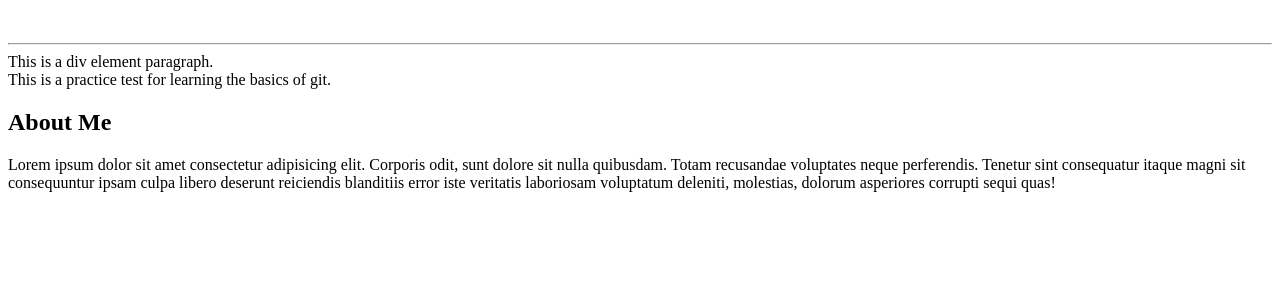
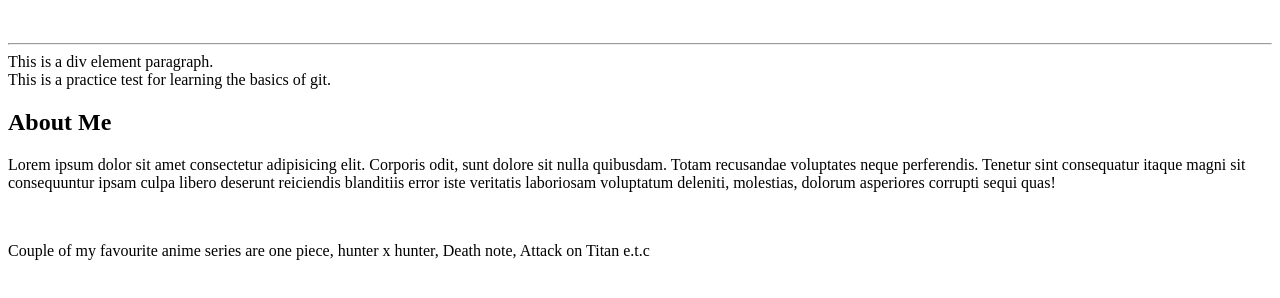
Before and after one commit to akshvatsa/web_development-testprojects, a plain HTML site: page index.html in a window 1280 px wide. Shown: the part 50-348 px from the top of the page. Drawn offline with Linux system fonts and the light colour scheme.

Commit message:
about me section updated in sidebar

```diff
--- a/index.html
+++ b/index.html
@@ -18,7 +18,8 @@
         <!-- this is the edited section start -->
         <aside>
             <h2>About Me</h2>
-            <p>Lorem ipsum dolor sit amet consectetur adipisicing elit. Corporis odit, sunt dolore sit nulla quibusdam. Totam recusandae voluptates neque perferendis. Tenetur sint consequatur itaque magni sit consequuntur ipsam culpa libero deserunt reiciendis blanditiis error iste veritatis laboriosam voluptatum deleniti, molestias, dolorum asperiores corrupti sequi quas!</p>
+            <p>Lorem ipsum dolor sit amet consectetur adipisicing elit. Corporis odit, sunt dolore sit nulla quibusdam. Totam recusandae voluptates neque perferendis. Tenetur sint consequatur itaque magni sit consequuntur ipsam culpa libero deserunt reiciendis blanditiis error iste veritatis laboriosam voluptatum deleniti, molestias, dolorum asperiores corrupti sequi quas!</p><br>
+            <p>Couple of my favourite anime series are one piece, hunter x hunter, Death note, Attack on Titan e.t.c</p>
         </aside>
     </body>
 </body>
```
